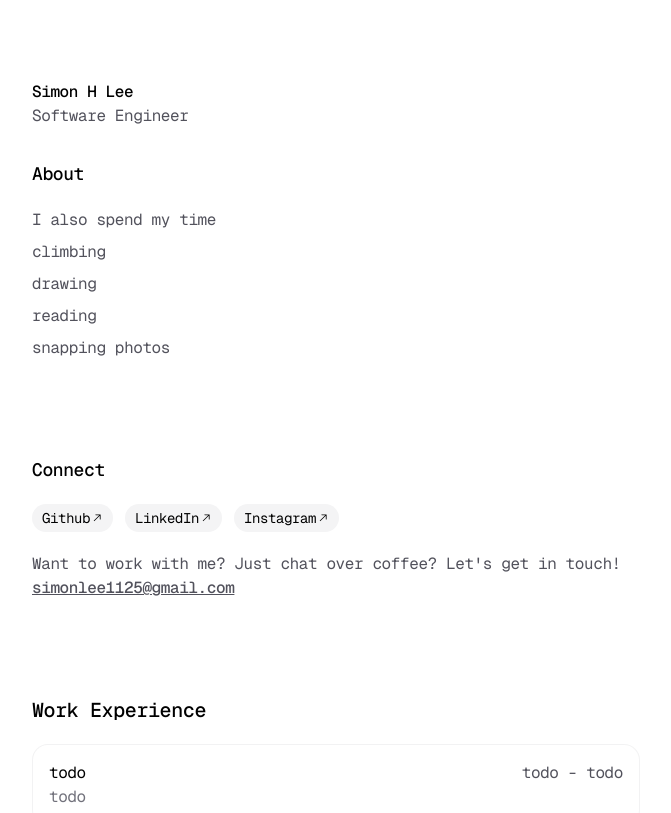
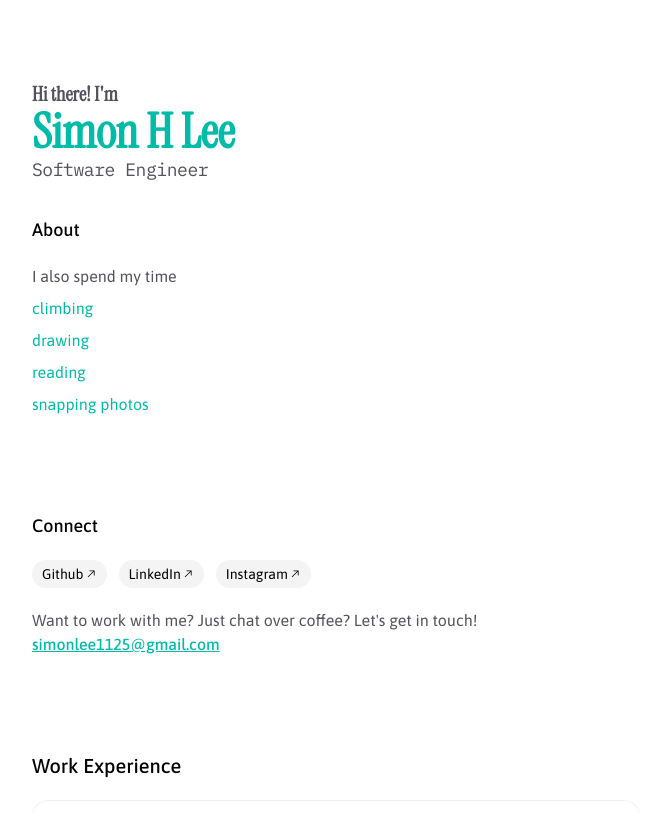
Before and after one commit to LeeSimonH/simonhlee.com, a Next.js app: page / in a window 1280 px wide. Shown: the top 813 px of the page, without its empty margins (304-975 px from the left). Built offline with nearby package versions, Linux system fonts and the light colour scheme.

Commit message:
style(theme): add fonts, theme variables, and base styles

```diff
--- a/app/globals.css
+++ b/app/globals.css
@@ -30,3 +30,35 @@
   --sh-property: #73daca;
   --sh-entity: #e0af68;
 }
+
+@theme inline {
+  --font-sans: var(--font-asap), var(--font-instrument-sans);
+  --font-serif-display: var(--font-instrument-serif);
+  --font-mono: var(--font-ibm-plex-mono);
+}
+
+@theme static {
+  --color-primary: var(--color-teal-600);
+  --color-primary-hover: var(--color-teal-800);
+}
+
+@theme static .dark {
+  --color-primary: var(--color-teal-500);
+  --color-primary-hover: var(--color-teal-600);
+}
+
+@layer base {
+  ::selection {
+    background: var(--color-primary);
+    color: var(--color-white);
+  }
+
+  a {
+    color: var(--color-primary);
+  }
+
+  a:hover {
+    color: var(--color-white);
+    background: var(--color-primary-hover);
+  }
+}
--- a/app/header.tsx
+++ b/app/header.tsx
@@ -1,24 +1,49 @@
 'use client'
+
+import { motion } from 'motion/react'
 import { TextEffect } from '@/components/ui/text-effect'
 import Link from 'next/link'
 
 export function Header() {
   return (
     <header className="mb-8 flex items-center justify-between">
-      <div>
-        <Link href="/" className="font-medium text-black dark:text-white">
+      <motion.div
+        variants={{
+          hidden: { opacity: 0 },
+          visible: {
+            opacity: 1,
+            transition: {
+              staggerChildren: 0.15,
+            },
+          },
+        }}
+      >
+        <TextEffect
+          as="p"
+          preset="fade"
+          per="char"
+          className="font-serif-display text-xl font-semibold tracking-normal text-zinc-600 dark:text-zinc-400"
+          delay={0.5}
+        >
+          Hi there! I'm
+        </TextEffect>
+
+        <Link
+          href="/"
+          className="font-serif-display text-primary text-5xl font-black tracking-normal hover:text-white"
+        >
           Simon H Lee
         </Link>
         <TextEffect
           as="p"
           preset="fade"
           per="char"
-          className="text-zinc-600 dark:text-zinc-500"
+          className="font-mono text-lg tracking-tight text-zinc-600 dark:text-zinc-500"
           delay={0.5}
         >
           Software Engineer
         </TextEffect>
-      </div>
+      </motion.div>
     </header>
   )
 }
--- a/app/layout.tsx
+++ b/app/layout.tsx
@@ -1,5 +1,10 @@
 import type { Metadata, Viewport } from 'next'
-import { Geist, Geist_Mono } from 'next/font/google'
+import {
+  Asap,
+  IBM_Plex_Mono,
+  Instrument_Sans,
+  Instrument_Serif,
+} from 'next/font/google'
 import './globals.css'
 import { Header } from './header'
 import { Footer } from './footer'
@@ -23,13 +28,26 @@ export const metadata: Metadata = {
   description: '...',
 }
 
-const geist = Geist({
-  variable: '--font-geist',
+const instrumentSans = Instrument_Sans({
+  variable: '--font-instrument-sans',
+  subsets: ['latin'],
+  display: 'swap',
+})
+
+const instrumentSerif = Instrument_Serif({
+  variable: '--font-instrument-serif',
+  weight: '400',
   subsets: ['latin'],
 })
 
-const geistMono = Geist_Mono({
-  variable: '--font-geist-mono',
+const ibmPlexMono = IBM_Plex_Mono({
+  variable: '--font-ibm-plex-mono',
+  subsets: ['latin'],
+  weight: ['100', '400', '700'],
+})
+
+const asap = Asap({
+  variable: '--font-asap',
   subsets: ['latin'],
 })
 
@@ -41,7 +59,7 @@ export default function RootLayout({
   return (
     <html lang="en" suppressHydrationWarning>
       <body
-        className={`${geist.variable} ${geistMono.variable} bg-white tracking-tight antialiased dark:bg-zinc-950`}
+        className={`${ibmPlexMono.variable} ${asap.variable} ${instrumentSans.variable} ${instrumentSerif.variable} bg-white antialiased dark:bg-zinc-950`}
       >
         <ThemeProvider
           enableSystem={true}
@@ -49,7 +67,7 @@ export default function RootLayout({
           storageKey="theme"
           defaultTheme="system"
         >
-          <div className="flex min-h-screen w-full flex-col font-[family-name:var(--font-geist-mono)]">
+          <div className="flex min-h-screen w-full flex-col font-sans">
             <div className="relative mx-auto w-full max-w-screen-sm flex-1 px-4 pt-20">
               <Header />
               {children}
--- a/app/page.tsx
+++ b/app/page.tsx
@@ -236,12 +236,12 @@ export default function Personal() {
             {BLOG_POSTS.map((post) => (
               <Link
                 key={post.uid}
-                className="-mx-3 rounded-xl px-3 py-3"
+                className="group -mx-3 rounded-xl px-3 py-3"
                 href={post.link}
                 data-id={post.uid}
               >
-                <div className="flex flex-col space-y-1">
-                  <h4 className="font-normal dark:text-zinc-100">
+                <div className="group flex flex-col space-y-1">
+                  <h4 className="group-hover:text-primary-hover font-normal dark:text-zinc-100">
                     {post.title}
                   </h4>
                   <p className="text-zinc-500 dark:text-zinc-400">
```
Also changed, not shown: 1 other file (tests, documents, lock files or other folders).
